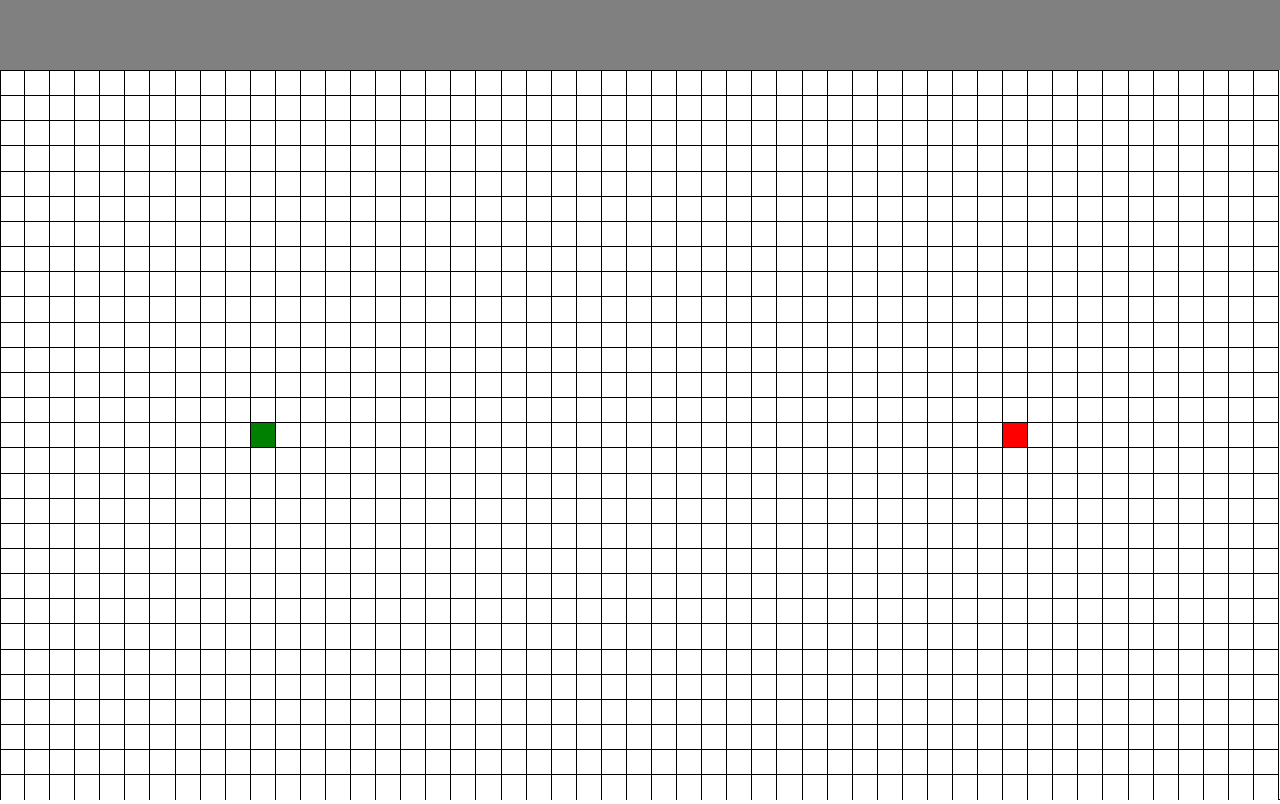
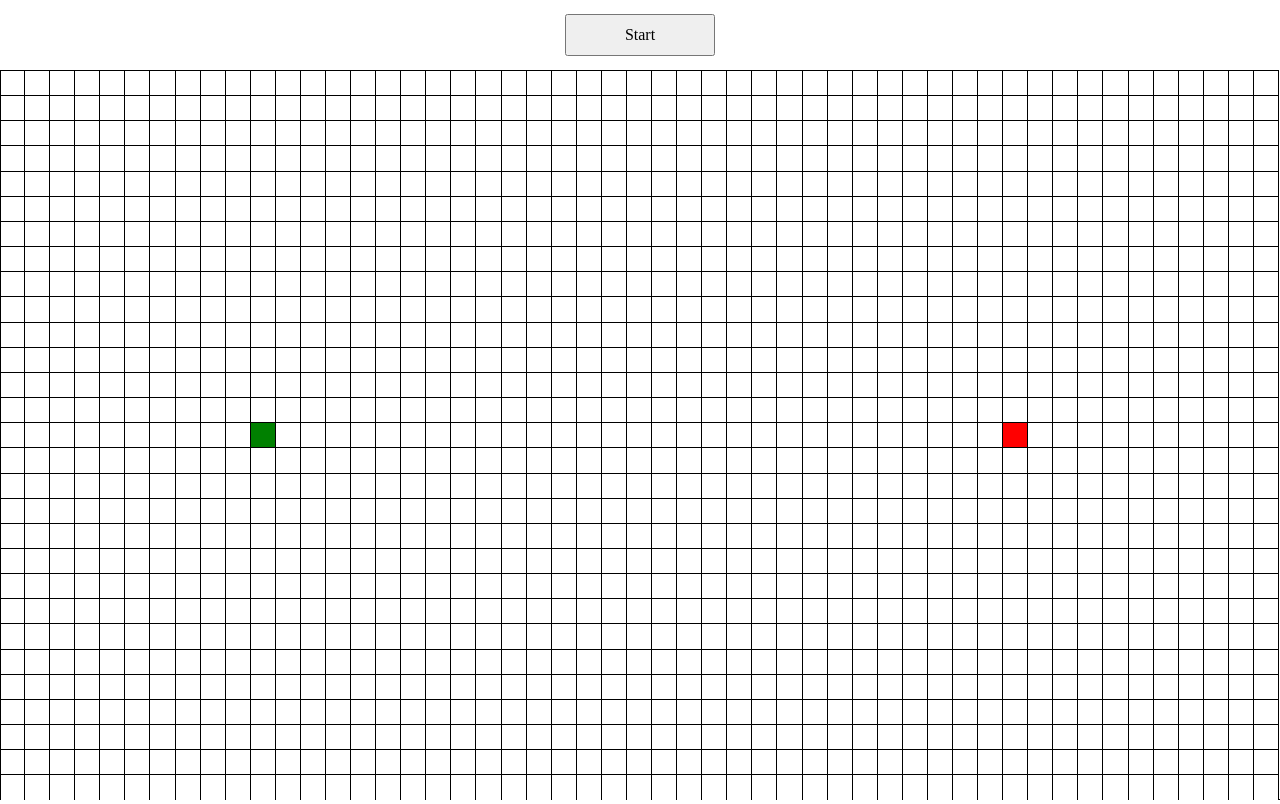
Before and after one commit to rjejoon/pathfinding-visualizer, a React (Create React App) app: page / in a window 1280 px wide. Built offline with nearby package versions, Linux system fonts and the light colour scheme.

Commit message:
Add visualize button

```diff
--- a/src/App.tsx
+++ b/src/App.tsx
@@ -14,7 +14,7 @@ function App() {
 
   return (
     <>
-      <Navbar height={navbarHeight} />
+      <Navbar $height={navbarHeight} handleClick={() => console.log("clicked")} />
       {windowSize.height &&
         windowSize.width &&
         <Grid size={{
--- a/src/components/Navbar.tsx
+++ b/src/components/Navbar.tsx
@@ -1,18 +1,34 @@
 import styled from 'styled-components';
 
 
-const Navbar: React.FC<{ height: number }> = (props) => {
+interface NavbarStyleProps {
+  $height: number;
+
+}
+interface NavbarProps extends NavbarStyleProps {
+  handleClick: () => void;
+}
+
+
+const Navbar: React.FC<NavbarProps> = (props) => {
   return (
-    <StyledNav height={props.height}>
+    <StyledNav $height={props.$height}>
+      <Button onClick={props.handleClick}>Start</Button>
 
     </StyledNav >
   );
 };
 
-const StyledNav = styled.nav<{ height: number }>`
-  height: ${props => props.height}px;
-  background-color: gray;
+const StyledNav = styled.nav<NavbarStyleProps>`
+  height: ${props => props.$height}px;
 
+  display: flex;
+  align-items: center;
+  justify-content: center;
 `;
 
+const Button = styled.button`
+  height: 42px;
+  min-width: 150px;
+`
 export default Navbar;
```
